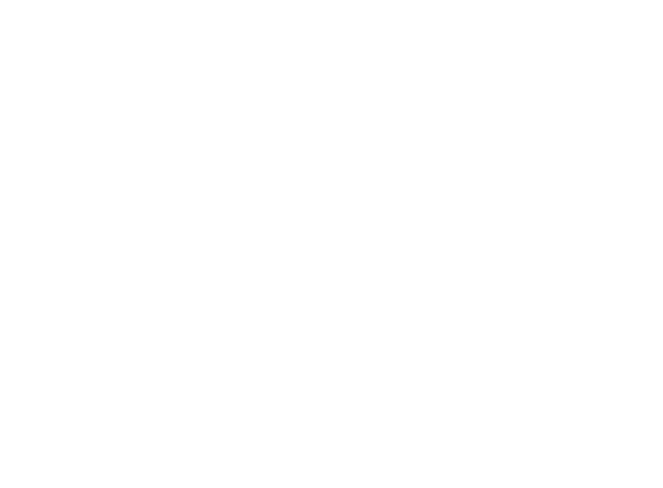
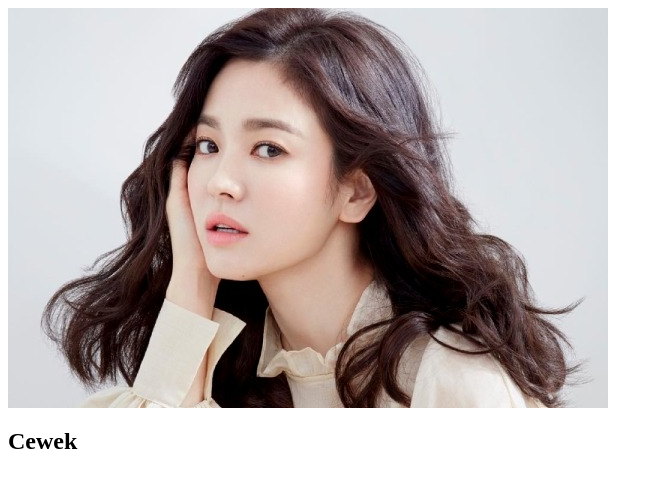
Before and after one commit to Luppins/my-repo-from-remote, a plain HTML site: page index.html in a window 1280 px wide. Shown: the whole page, without its empty margins (0-663 px from the left). Drawn offline with Linux system fonts and the light colour scheme.

Commit message:
Changed Hello world with img and h2 to display simple profile data. Image file added in the folder images and used as resource in the img element in index.html file

```diff
--- a/index.html
+++ b/index.html
@@ -6,6 +6,9 @@
     <title>Document</title>
 </head>
 <body>
-
+    <div>
+        <img src="image/cewek.jfif" alt="profile image">
+        <h2>Cewek</h2>
+    </div>
 </body>
 </html>
```
Also changed, not shown: image/cewek.jfif (added).
